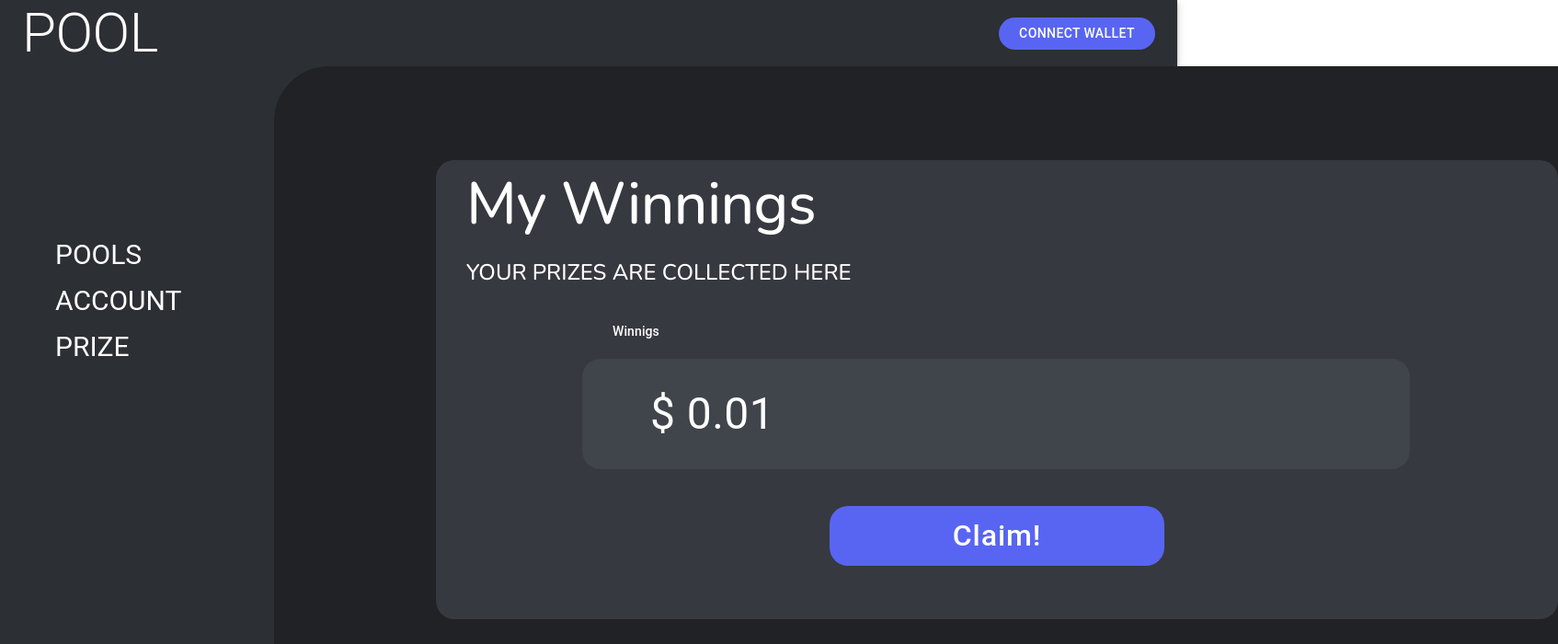
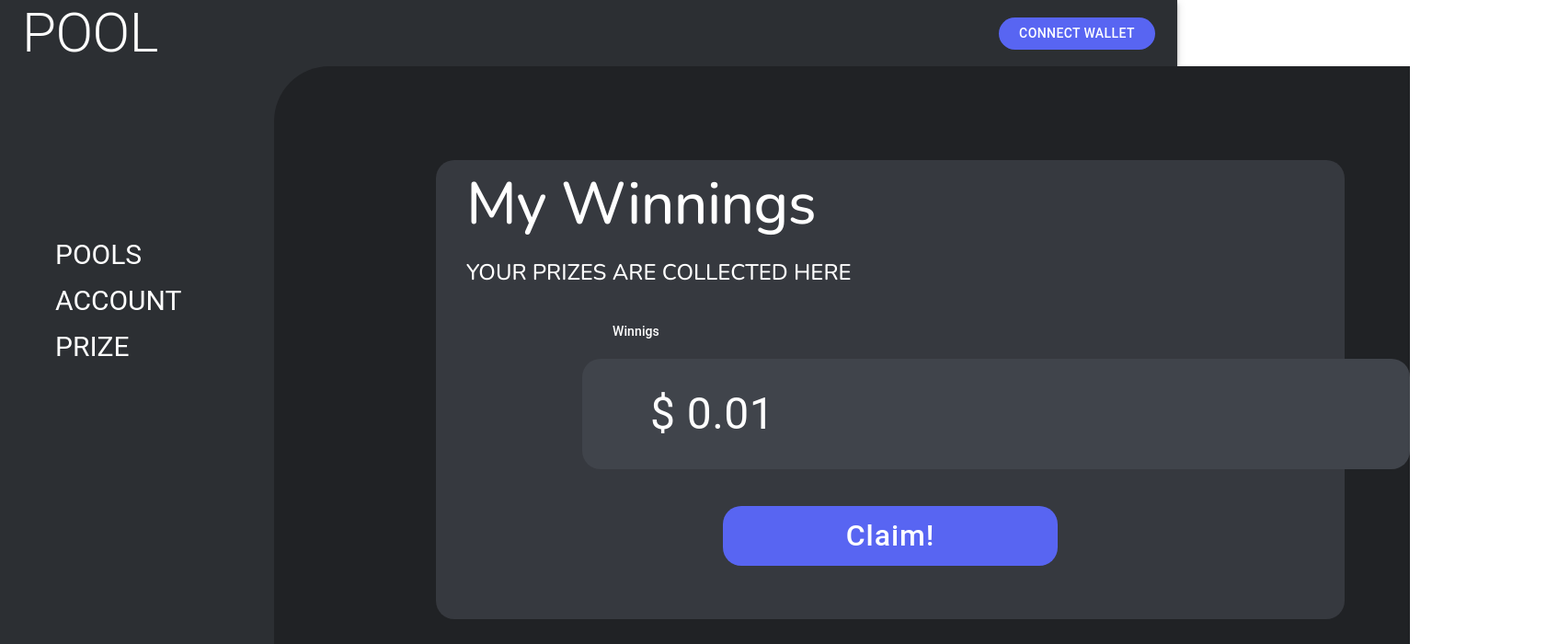
Before and after one commit to AntonMetaZK/POOL_TRON_HACHATON, a React (Create React App) app: page /prize in a window 1280 px wide. Shown: the top 700 px of the page at 92% size, 1694 px wide, since content can reach past the window. Built offline with nearby package versions, Linux system fonts and the light colour scheme.

Commit message:
height refactor

```diff
--- a/src/components/AccountWindow/AccountWindow.jsx
+++ b/src/components/AccountWindow/AccountWindow.jsx
@@ -3,7 +3,7 @@ import {Box, Typography} from "@mui/material";
 
 function AccountWindow (props) {
     return (
-        <Box sx={{ display: 'flex', flexDirection: "column", width: "1220px", minHeight: "494px", mt: "102px", ml: "176px", bgcolor: "#36393F", borderRadius: "20px",}}>
+        <Box sx={{ display: 'flex', flexDirection: "column", width: "80%", minHeight: "494px", mt: "102px", ml: "176px", bgcolor: "#36393F", borderRadius: "20px",}}>
           <Typography variant="h2" sx={{ color: "#fff", fontSize: "64px", fontFamily: "Nunito", fontWeight: "500", paddingTop: "10px", marginLeft: "33px" }}>
             {props.title}
           </Typography>
--- a/src/components/Layout/index.jsx
+++ b/src/components/Layout/index.jsx
@@ -37,7 +37,7 @@ const Layout = ({children}) => {
                 </Box>
 
                 <Box
-                    sx={{ width: "2040px", minHeight: "897px", height: "100%",
+                    sx={{ width: "100%", height: "100vh",
                         bgcolor: "#202225", borderRadius: "60px 0px 0px 0px", marginLeft: "110px"}}>
                     {children}
 
```
